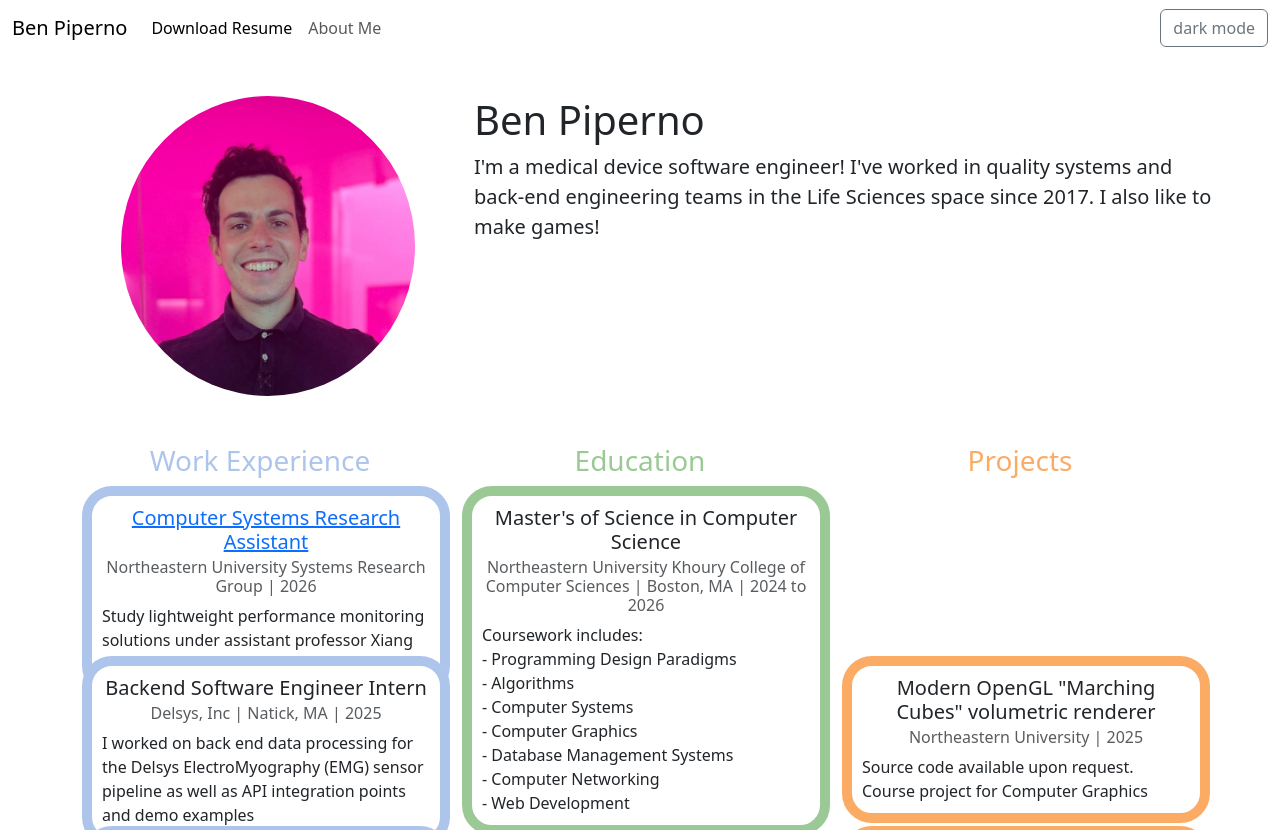
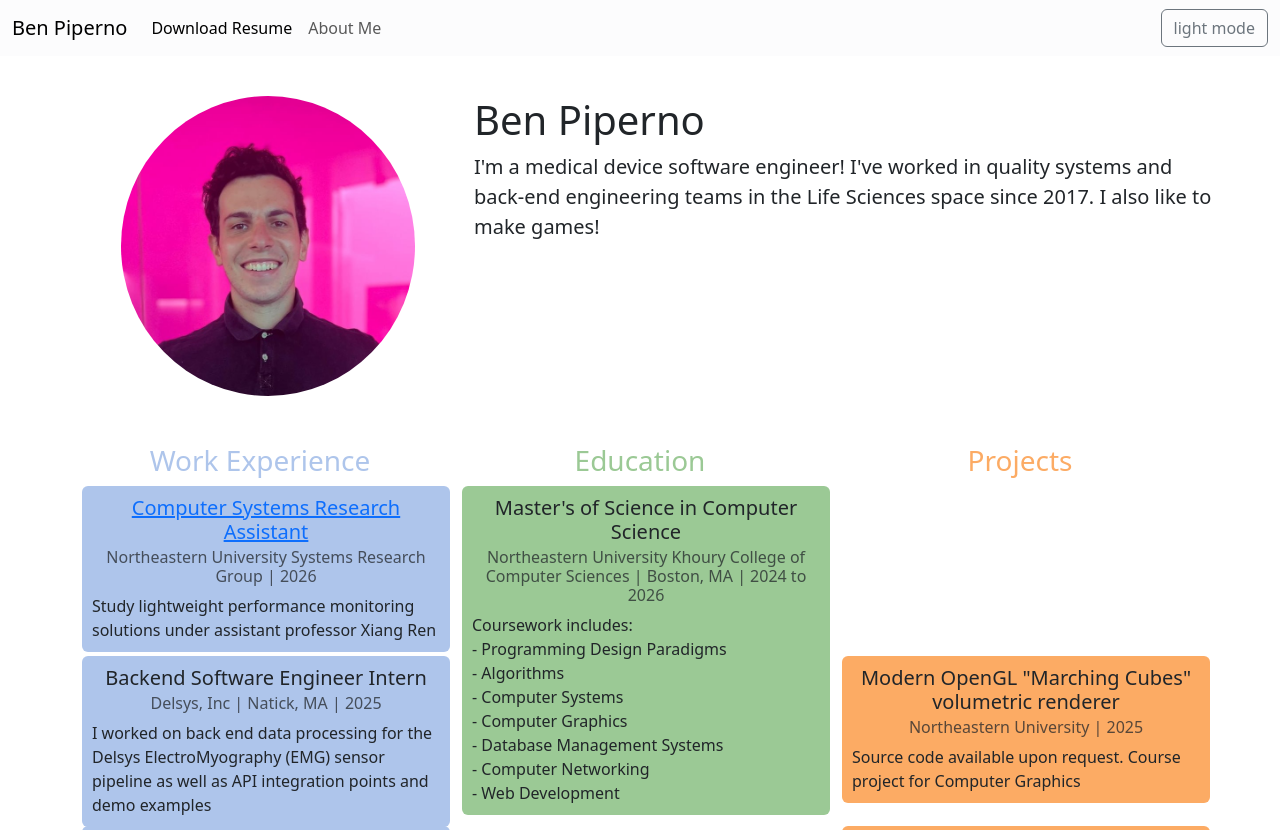
Before and after one commit to brpiperno/brpiperno.github.io, a plain HTML site: page index.html in a window 1280 px wide. Shown: the top 830 px of the page. Drawn offline with nearby package versions, Linux system fonts and the light colour scheme.

Commit message:
updated card colors for light theme and updated nav bar and other elements to direct styling towards css file

```diff
--- a/css/index.css
+++ b/css/index.css
@@ -38,10 +38,8 @@
 }
 
 .timeline-card {
-	border-radius: 30px;
   padding: 10px; /* Space between content and border */
-  border: 10px solid blue; /* The border itself */
-  box-sizing: border-box; /* Includes padding and border in width/height */
+  border: 0;
 }
 
 .card-text {
@@ -53,13 +51,13 @@
 }
 
 .work {
-	border-color: var(--bp-blue);
+	background-color: var(--bp-blue);
 }
 
 .education {
-	border-color: var(--bp-green);
+	background-color: var(--bp-green);
 }
 
 .project {
-	border-color: var(--bp-orange);
+	background-color: var(--bp-orange);
 }
--- a/index.html
+++ b/index.html
@@ -13,7 +13,7 @@
 
 <body class="d-flex text-center">
     <header>
-        <nav class="navbar navbar-expand-md fixed-top">
+        <nav class="navbar navbar-expand-md fixed-top bg-light-subtle">
             <div class="container-fluid">
                 <a class="navbar-brand" href="./index.html">Ben Piperno</a>
                 <button class="navbar-toggler" type="button" data-bs-toggle="collapse" data-bs-target="#navbarCollapse" aria-controls="navbarCollapse" aria-expanded="false" aria-label="Toggle navigation">
@@ -28,7 +28,7 @@
                             <a class="nav-link" href="./about.html">About Me</a>
                         </li>
                     </ul>
-      	            <button class="btn btn-outline-secondary"  id="darkModeToggle" aria-label="Toggle dark mode"> dark mode
+      	            <button class="btn btn-outline-secondary"  id="darkModeToggle" aria-label="Toggle dark mode"> light mode
 										</button>
                 </div>
             </div>
```
